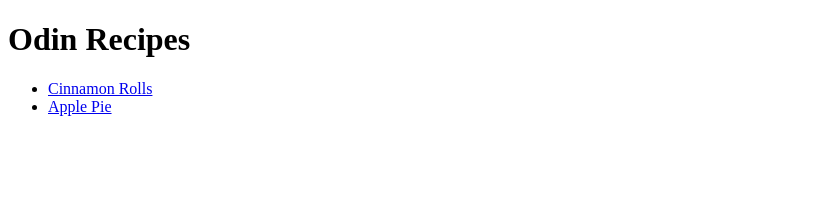
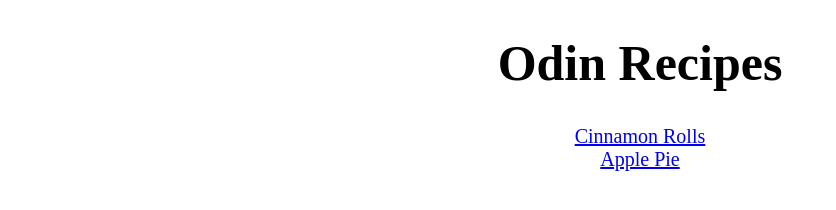
Before and after one commit to rtyty0615/odin-recipes, a plain HTML site: page index.html in a window 1280 px wide. Shown: the whole page, without its empty margins (0-836 px from the left). Drawn offline with Linux system fonts and the light colour scheme.

Commit message:
add basic css to index.html

```diff
--- a/index.html
+++ b/index.html
@@ -4,6 +4,7 @@
     <meta charset="UTF-8">
     <meta name="viewport" content="width=device-width, initial-scale=1.0">
     <title>Odin Recipes</title>
+    <link rel="stylesheet" href="styles.css">
 </head>
 <body>
     <h1>Odin Recipes</h1>
--- /dev/null
+++ b/styles.css
@@ -0,0 +1,12 @@
+body{text-align: center;
+}
+h1{
+    font-size: 50px;
+    padding: 0;
+margin: 50 0
+}
+
+ul{list-style-type: none;
+font-size: 20px;padding: 0;
+margin: 0
+}
```
